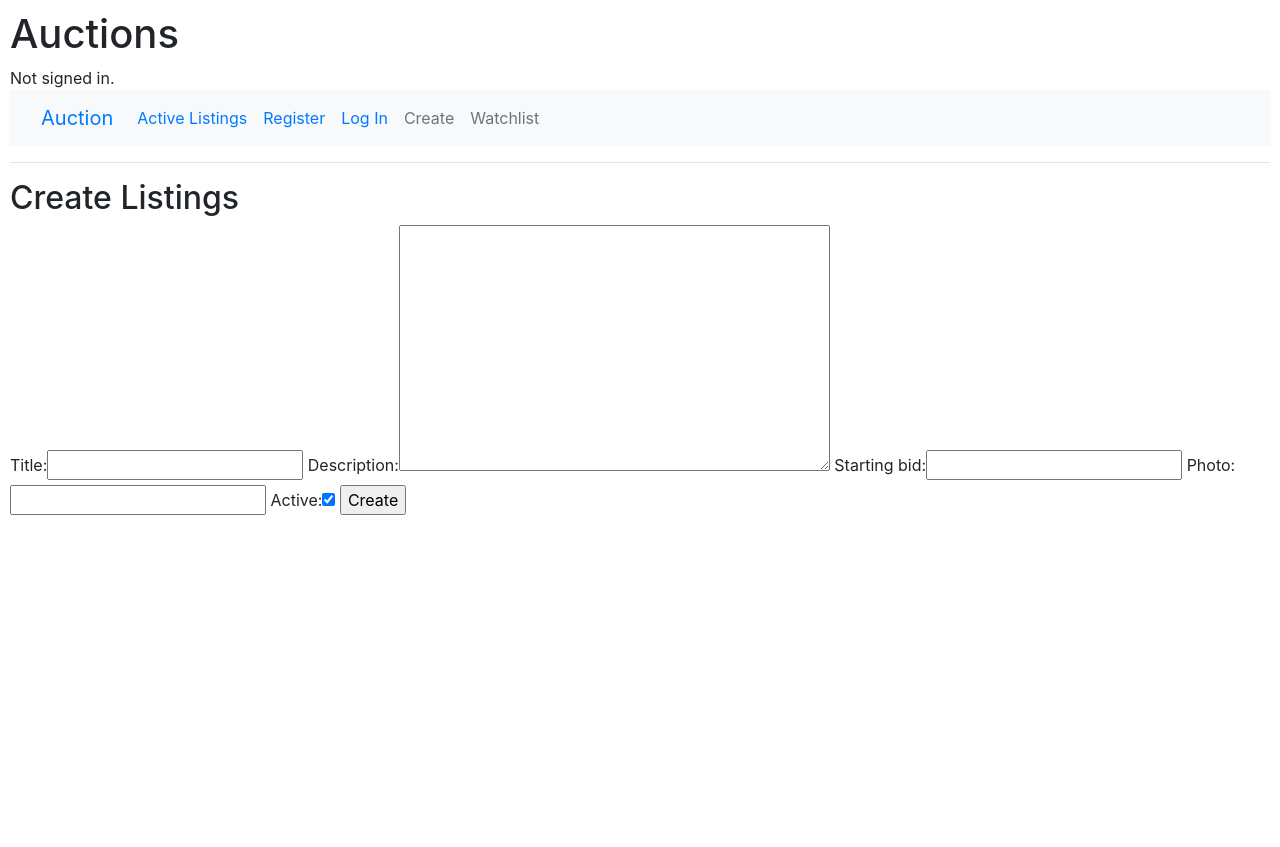
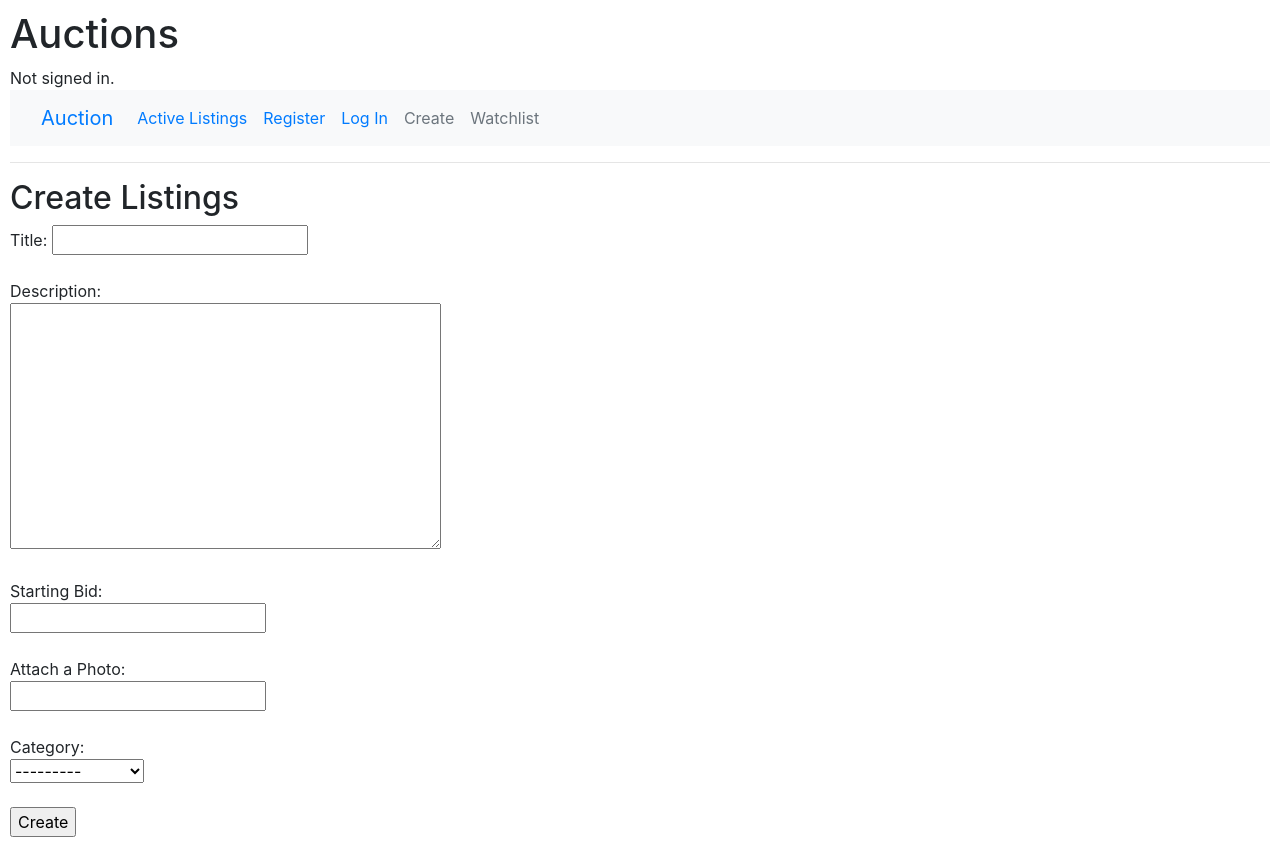
Before and after one commit to bf-code-123/CS50w, a Django app: page /create in a window 1280 px wide. Before the commit the page ends 515 px from the top, so only its background shows below. Run offline with Django 3.2, Linux system fonts and the light colour scheme; some libraries are stand-ins or nearby versions.

Commit message:
attempting categories

```diff
--- a/Week4/commerce/auctions/models.py
+++ b/Week4/commerce/auctions/models.py
@@ -1,6 +1,13 @@
 from django.contrib.auth.models import AbstractUser
 from django.db import models
 
+CATEGORY_CHOICES = (
+    ('fashion','FASHION'),
+    ('toys', 'TOYS'),
+    ('electronics','ELECTRONICS'),
+    ('home','HOME'),
+    ('pet','PET'),
+)
 
 class User(AbstractUser):
     pass
@@ -13,6 +20,7 @@ class Listing(models.Model):
     photo = models.URLField(blank=True)
     creator = models.ForeignKey(User, on_delete=models.CASCADE, blank=False, related_name="listings", default="")
     active = models.BooleanField(default=True)
+    category = models.CharField(max_length=20, blank=True, choices=CATEGORY_CHOICES)
     #related name allows to search for all listings for a given user
 
 class Watchlist(models.Model):
--- a/Week4/commerce/auctions/templates/auctions/create.html
+++ b/Week4/commerce/auctions/templates/auctions/create.html
@@ -5,7 +5,16 @@
 
     <form action="{% url 'create' %}" method="post">
         {% csrf_token %}
-        {{ form }}
+        <div> Title: {{ form.title }} </div>
+        <br>
+        <div> Description: <br> {{ form.description }} </div>
+        <br>
+        <div> Starting Bid: <br> {{ form.starting_bid }} </div>
+        <br>
+        <div> Attach a Photo: <br> {{ form.photo }} </div>
+        <br>
+        <div> Category: <br> {{ form.category }} </div>
+        <br>
         <!-- put each aspect in it's own div and new line-->
         <input type="submit", value="Create">
     </form>
--- a/Week4/commerce/auctions/templates/auctions/index.html
+++ b/Week4/commerce/auctions/templates/auctions/index.html
@@ -9,6 +9,7 @@
             <th>Title</th>
             <th>Description</th>
             <th>Current Bid</th>
+            <th>Category</th>
         </tr>
         {% for listing in listings %}
             <tr>
@@ -16,6 +17,7 @@
                 <td>{{ listing.title }}</td>
                 <td>{{ listing.description }}</td>
                 <td>{{ listing.starting_bid }}</td>
+                <td><a hred="{% url 'categry' listing.category %}">{{ listing.category }}</a></td>
             </tr>
         {% endfor %}
     </table>
--- a/Week4/commerce/auctions/views.py
+++ b/Week4/commerce/auctions/views.py
@@ -13,10 +13,11 @@ class BiddingForm(forms.Form):
 class CreateForm(forms.ModelForm):
     class Meta:
         model = Listing
-        exclude = ['creator']
+        exclude = ['creator','active']
         widgets = {
             'description': Textarea(attrs={'cols': 40, 'rows': 10}),
         }
+
 class CommentForm(forms.ModelForm):
     class Meta:
         model = Comment
```
Also changed, not shown: Week4/commerce/auctions/migrations/0022_listing_category.py (added), Week4/commerce/db.sqlite3.
